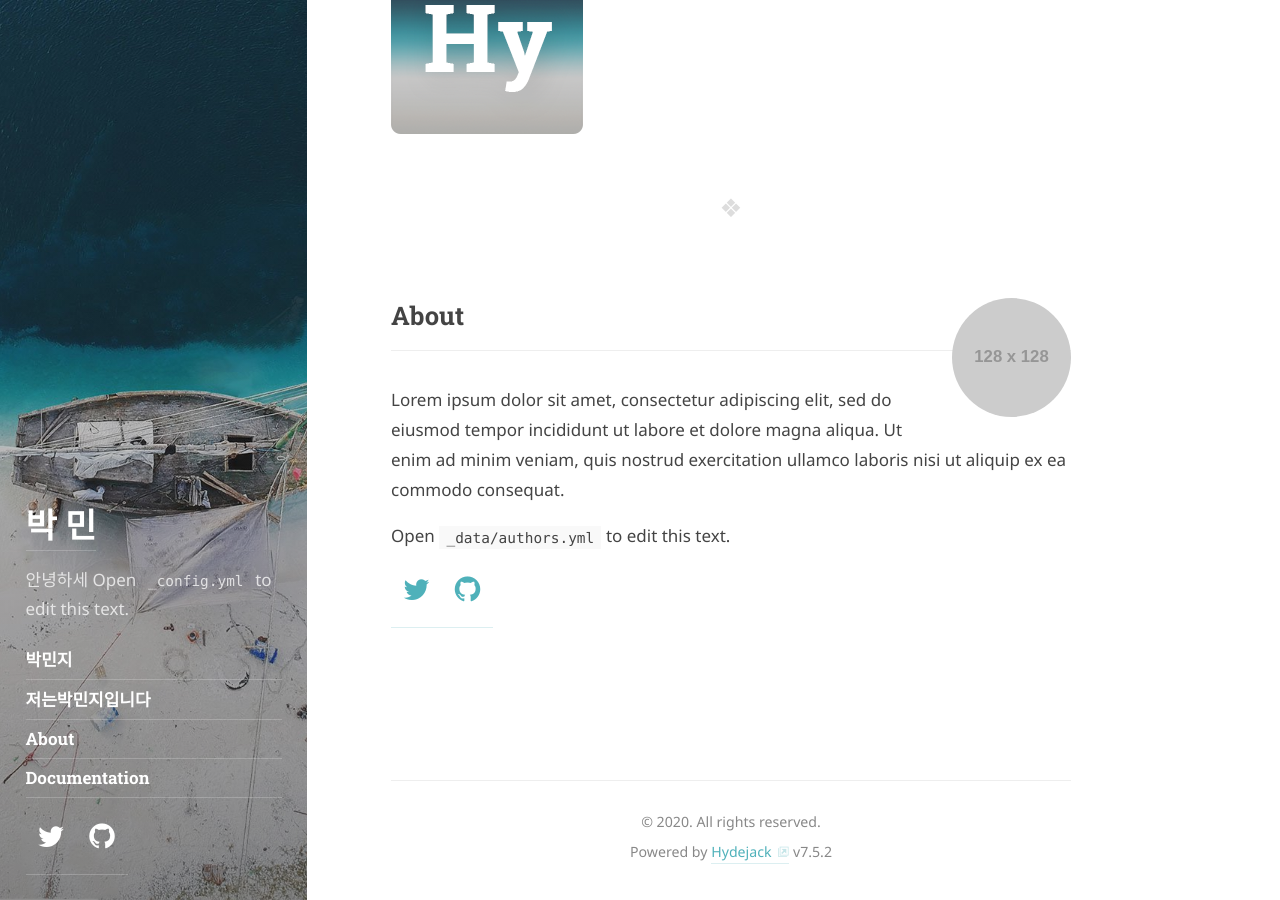
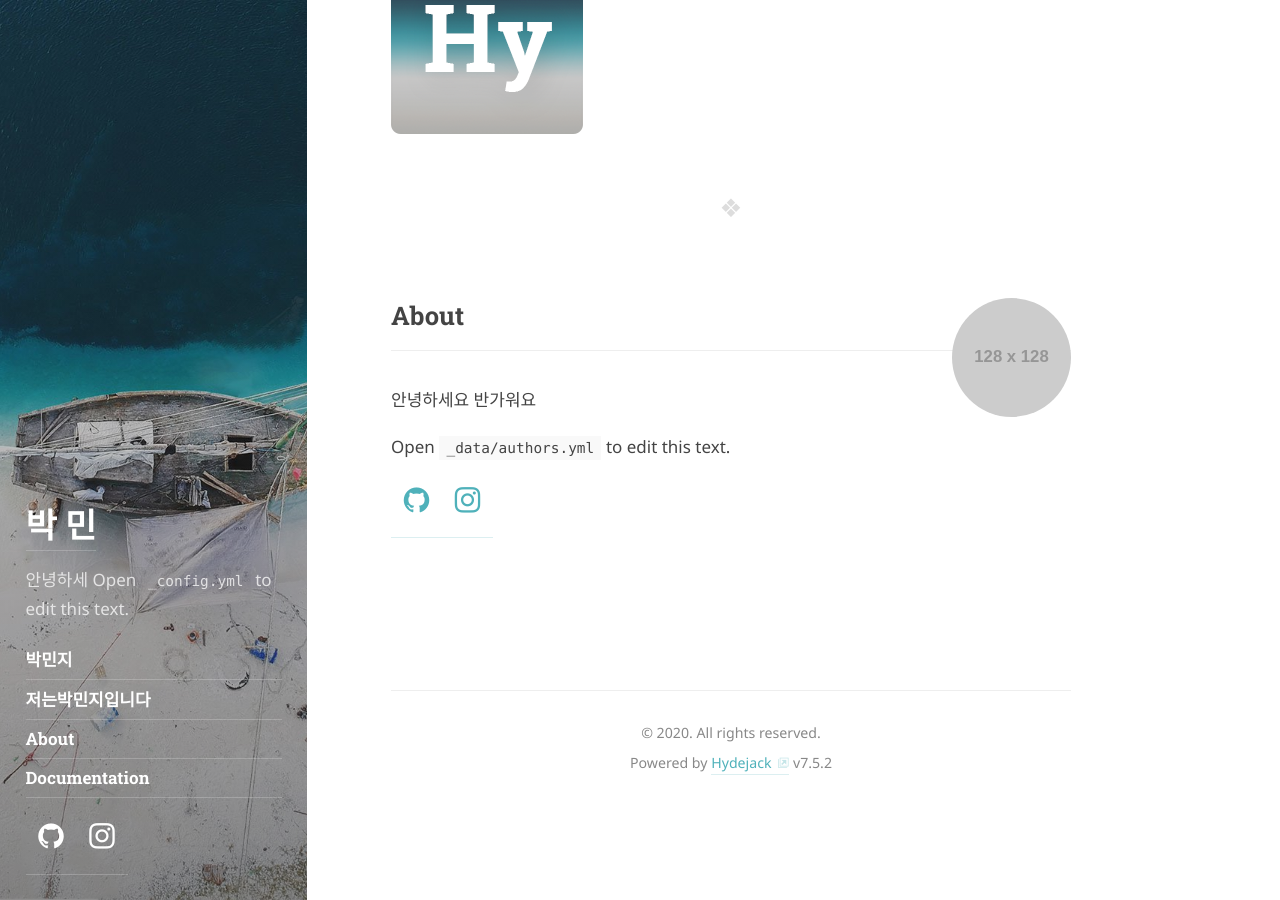
Before and after one commit to qkralswl689/blog, a Jekyll site: the page built from _posts/2017-11-17-hydejacks-new-design.md, in a window 1280 px wide and 900 px high, scrolled down 2384 px. Built offline with Jekyll 4.4.1, drawn with Linux system fonts in a browser that asks for light colours; some web fonts are replaced.

Commit message:
Update authors.yml

```diff
--- a/_data/authors.yml
+++ b/_data/authors.yml
@@ -2,15 +2,13 @@
 # Must be the same as `author` in `_config.yml`.
 # Change `author1` to your shortname.
 author1:
-  name:              <firstname> <lastname>
-  email:             <mail@domain.tld>
+  name:              <MINJI> <PARK>
+  email:             <qkralswl689@gmail.com>
 
   # Used at the bottom of each page and at the top of the `about` layout
   # Markdown enabled, can use multiple paragraphs (enabled by `|`)
   about:             |
-    Lorem ipsum dolor sit amet, consectetur adipiscing elit,
-    sed do eiusmod tempor incididunt ut labore et dolore magna aliqua.
-    Ut enim ad minim veniam, quis nostrud exercitation ullamco laboris nisi ut aliquip ex ea commodo consequat.
+    안녕하세요 반가워요
 
     Open `_data/authors.yml` to edit this text.
 
@@ -26,8 +24,8 @@
   # Comment/uncommet to show/hide
   # Rearrange to change the order in which they appear
   social:
-    twitter:         <username>
-    github:          <username>
+    #twitter:         <username>
+    #github:          <username>
     # email:           mailto:<mail@domain.tld>
     # rss:             https://<url>/feed.xml
     # facebook:        <username>
@@ -39,7 +37,7 @@
     # spotify:         <user>/<number>
     # soundcloud:      <username>
     # lastfm:          <username>
-    # instagram:       <username>
+     instagram:       <username>
     # flickr:          <string@string>
     # 500px:           <username>
     # dribbble:        <username>
```
